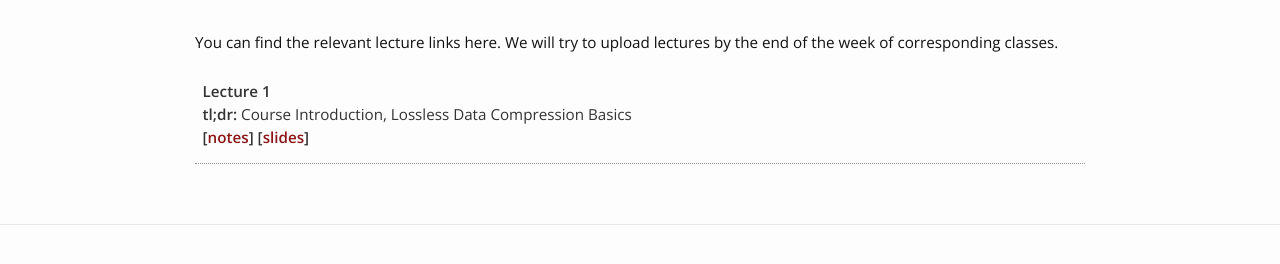
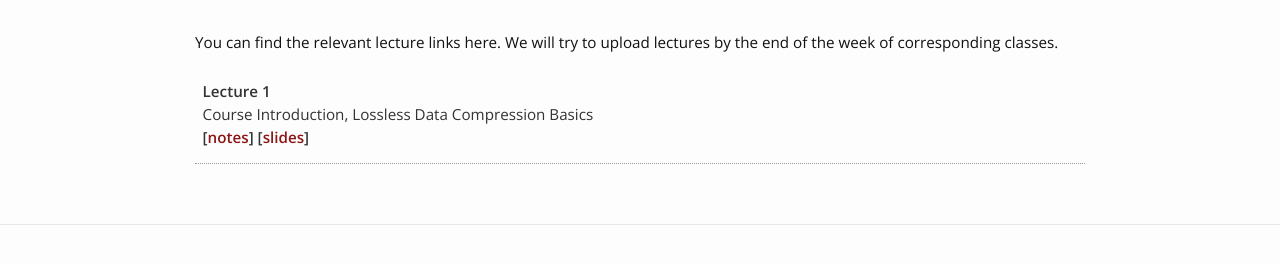
Before and after one commit to StanfordDataCompressionClass/Fall22, a Jekyll site: the page built from lectures.md, in a window 1280 px wide. Shown: the part 223-487 px from the top of the page. Built offline with Jekyll 4.4.1, drawn with Linux system fonts in a browser that asks for light colours; nearby versions of some CDN libraries.

Commit message:
typographical fix

```diff
--- a/_layouts/lectures.html
+++ b/_layouts/lectures.html
@@ -17,8 +17,8 @@ layout: page
     {% endif %}
     <div class="content">
         <span style="font-weight: bold;">{{ lecture.title }}</span><br>
-
-        <strong>tl;dr:</strong> {{ lecture.tldr }}
+        {{ lecture.tldr }}
+<!--        <strong>tl;dr:</strong> {{ lecture.tldr }}-->
         <br/>
         <strong>
         {% include lecture_links.html lecture=lecture %}
```
